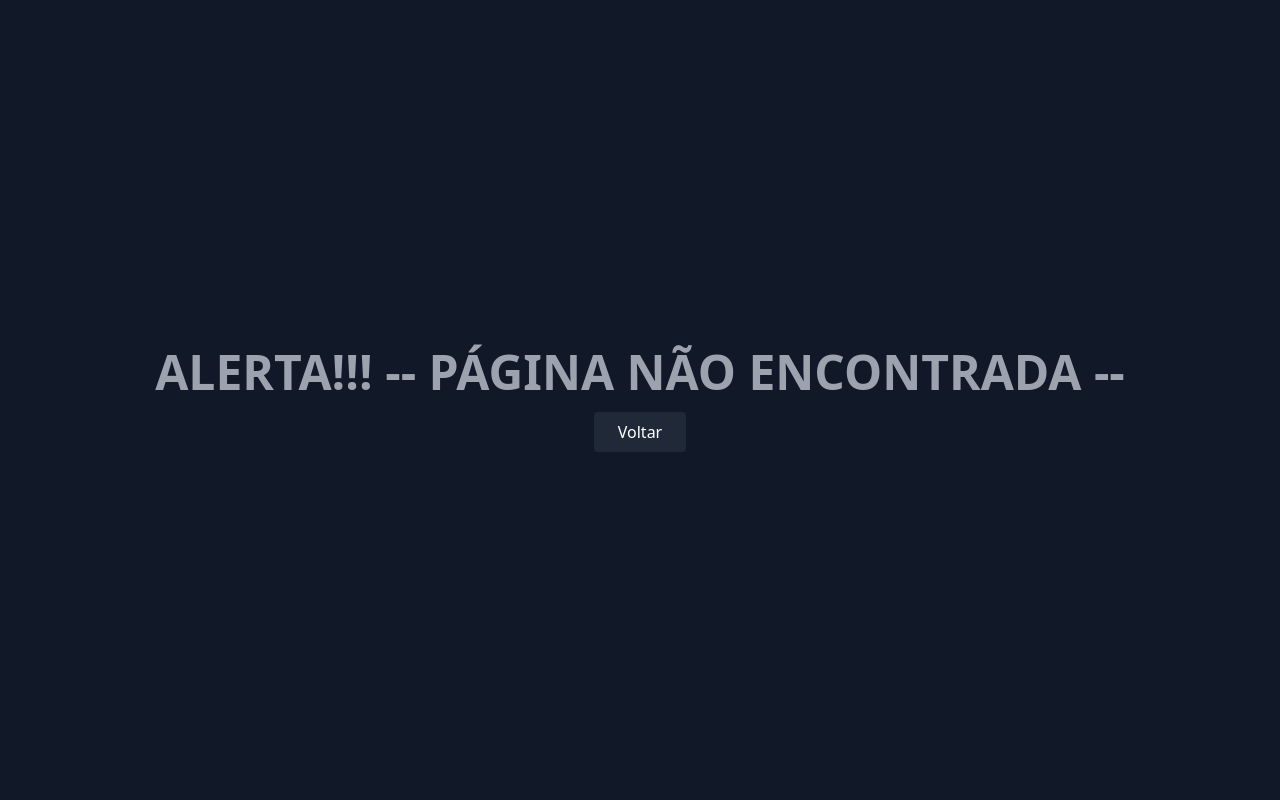
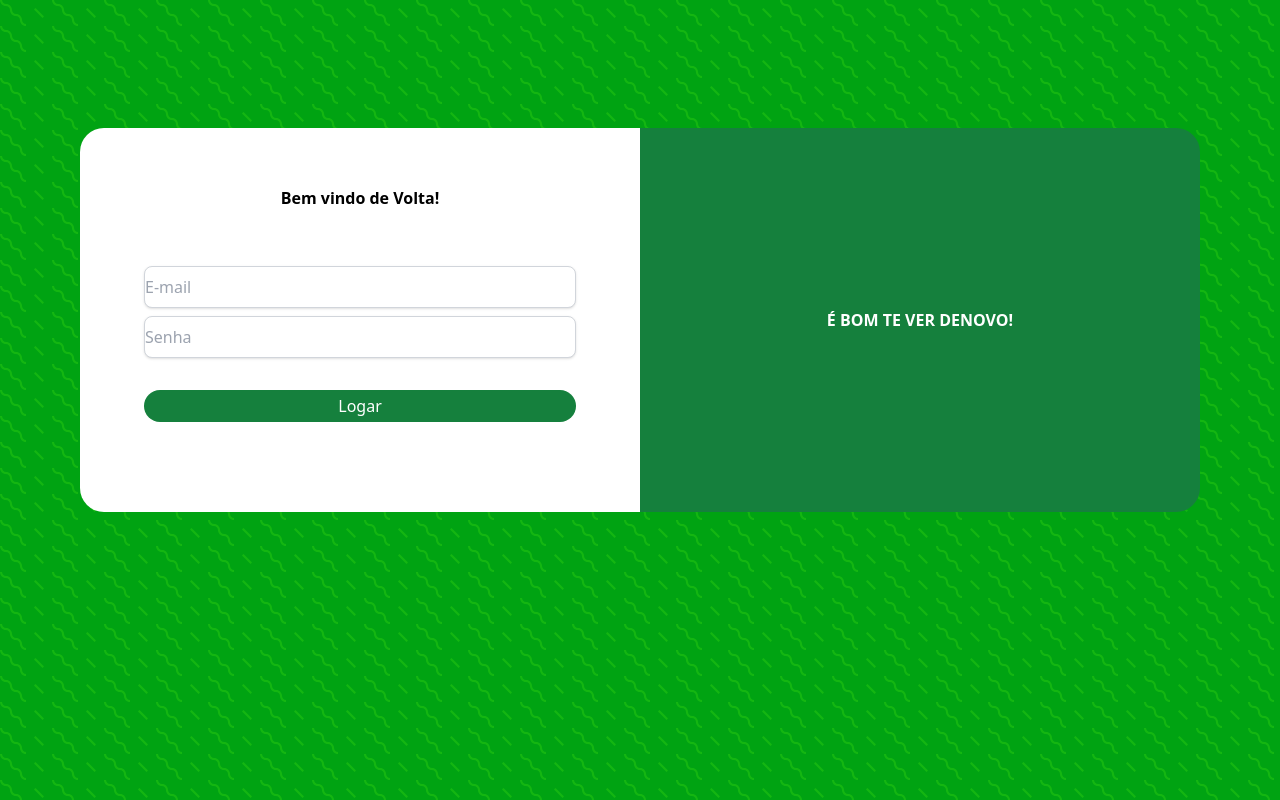
Before and after one commit to Gute-11/Financial_Dashboard_Panel, a React (Vite) app: page /Login in a window 1280 px wide. Built offline with nearby package versions, Linux system fonts and the light colour scheme.

Commit message:
Login Page and others

```diff
--- a/src/main.jsx
+++ b/src/main.jsx
@@ -8,6 +8,7 @@ import Despesas from "./pages/Despesas.jsx";
 import ErrorPage from "./pages/ErrorPage.jsx";
 import HomePage from "./pages/HomePage.jsx";
 import Cadastro from "./pages/Cadastro.jsx";
+import Login from "./pages/Login.jsx";
 
 const router = createBrowserRouter([
   {
@@ -34,6 +35,10 @@ const router = createBrowserRouter([
     path: "/Cadastro",
     element: <Cadastro />,
   },
+  {
+    path: "/Login",
+    element: <Login />,
+  }
 ]);
 
 createRoot(document.getElementById("root")).render(
--- a/src/pages/Cadastro.jsx
+++ b/src/pages/Cadastro.jsx
@@ -1,8 +1,8 @@
 function Cadastro() {
   return (
-    <div className="h-screen w-full bg-slate-300">
+    <div className="h-screen w-full background-pattern">
       <main className="grid grid-cols-2 px-20 py-32">
-        <div className="bg-green-600 items-center justify-center flex h-96 rounded-l-3xl">
+        <div className="bg-green-700 items-center justify-center flex h-96 rounded-l-3xl">
           <h1 className="text-white font-bold">É BOM TE VER DENOVO!</h1>
         </div>
         <div className="bg-white items-center flex justify-center rounded-r-3xl">
@@ -27,8 +27,9 @@ function Cadastro() {
               placeholder="Senha"
             />
             <button
-                className="w-full h-8 bg-green-600 text-white rounded-full
-                transition-all duration-300 ease-linear hover:scale-105 focus:outline-none"
+                className="w-full h-8 bg-green-700 text-white rounded-full
+                transition-all duration-150 ease-linear hover:scale-105 hover:bg-green-500
+                focus:outline-none"
               >
                 Cadastrar
               </button>
--- a/src/pages/HomePage.jsx
+++ b/src/pages/HomePage.jsx
@@ -14,7 +14,7 @@ function HomePage() {
           alt="Foto Logo"
           className=" rounded-full
             object-cover w-20 h-20 cursor-pointer border-gray-300
-            transition-all duration-300 ease-linear hover:scale-110"
+            transition-all duration-150 ease-linear hover:scale-125"
         />
         <a href="#" className="pr-4">FLEXBOARD</a>
         <a href="#">Sobre Nós</a>
@@ -22,7 +22,7 @@ function HomePage() {
         <a href="#">Fale Conosco</a>
         <button
           className="bg-green-500 border-green-400 border-2 py-2 ml-auto text-white px-6 rounded-md
-        transition-all duration-300 ease-linear hover:scale-105 focus:outline-none
+        transition-all duration-200 ease-linear hover:scale-105 focus:outline-none
         hover:bg-white hover:text-black"
         >
           Conectar
@@ -30,7 +30,7 @@ function HomePage() {
         <p>ou</p>
         <button
           className="py-2 px-6 rounded-md border-green-400 border-2 transition-all
-        duration-300 ease-linear hover:bg-green-500 hover:scale-105 focus:outline-none
+        duration-200 ease-linear hover:bg-green-500 hover:scale-105 focus:outline-none
         hover:text-white"
         >
           Cadastrar
@@ -54,7 +54,8 @@ function HomePage() {
               O FLEXBOARD me deu o controle que eu precisava!&quot; — Gutemberg
               F. M., Cliente Satisfeito
             </p>
-            <button className="mt-4 bg-white text-green-500 py-2 px-6 rounded-lg">
+            <button className="mt-4 bg-white hover:scale-105 duration-150 text-green-500
+            py-2 px-6 rounded-lg hover:bg-slate-100 hover:font-semibold">
               COMEÇAR!
             </button>
           </div>
--- a/src/pages/Login.jsx
+++ b/src/pages/Login.jsx
@@ -1,10 +1,38 @@
 function Login() {
-
-    return(
-
-        <div></div>
-
-    );
+  return (
+    <div className="h-screen w-full background-pattern">
+      <main className="grid grid-cols-2 px-20 py-32">
+        <div className="bg-white items-center flex justify-center rounded-l-3xl">
+          <div className="mb-8 w-full mx-16">
+            <h1 className="text-center pb-14 font-semibold">
+              Bem vindo de Volta!
+            </h1>
+            <input
+              className="shadow mb-2 border border-gray-300 rounded-lg w-full py-2
+                focus:ring-2 focus:ring-blue-500 focus:outline-none transition duration-300 ease-in-out"
+              type="text"
+              placeholder="E-mail"
+            />
+            <input
+              className="shadow mb-8 block border border-gray-300 rounded-lg w-full py-2
+                focus:ring-2 focus:ring-blue-500 focus:outline-none transition duration-300 ease-in-out"
+              type="text"
+              placeholder="Senha"
+            />
+            <button
+              className="w-full h-8 bg-green-700 text-white rounded-full
+                transition-all duration-150 ease-linear hover:scale-105 hover:bg-green-500 focus:outline-none"
+            >
+              Logar
+            </button>
+          </div>
+        </div>
+        <div className="bg-green-700 items-center justify-center flex h-96 rounded-r-3xl">
+          <h1 className="text-white font-bold">É BOM TE VER DENOVO!</h1>
+        </div>
+      </main>
+    </div>
+  );
 }
 
 export default Login;
```
